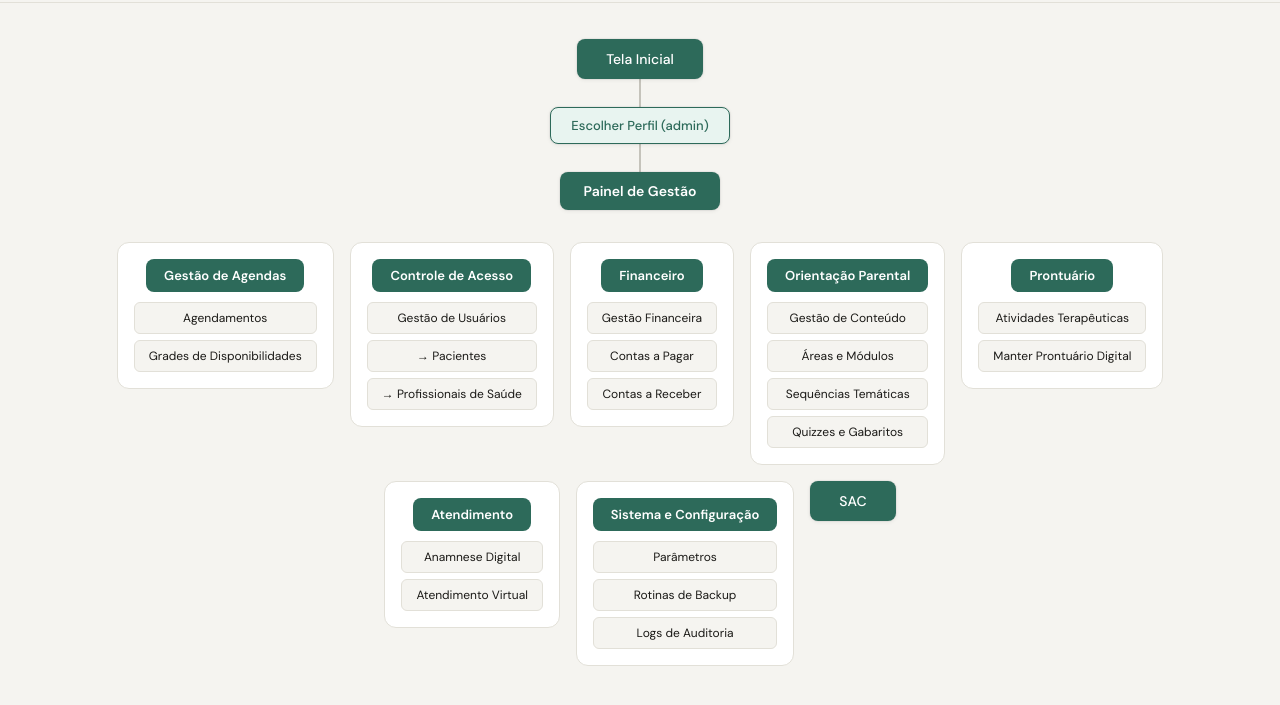
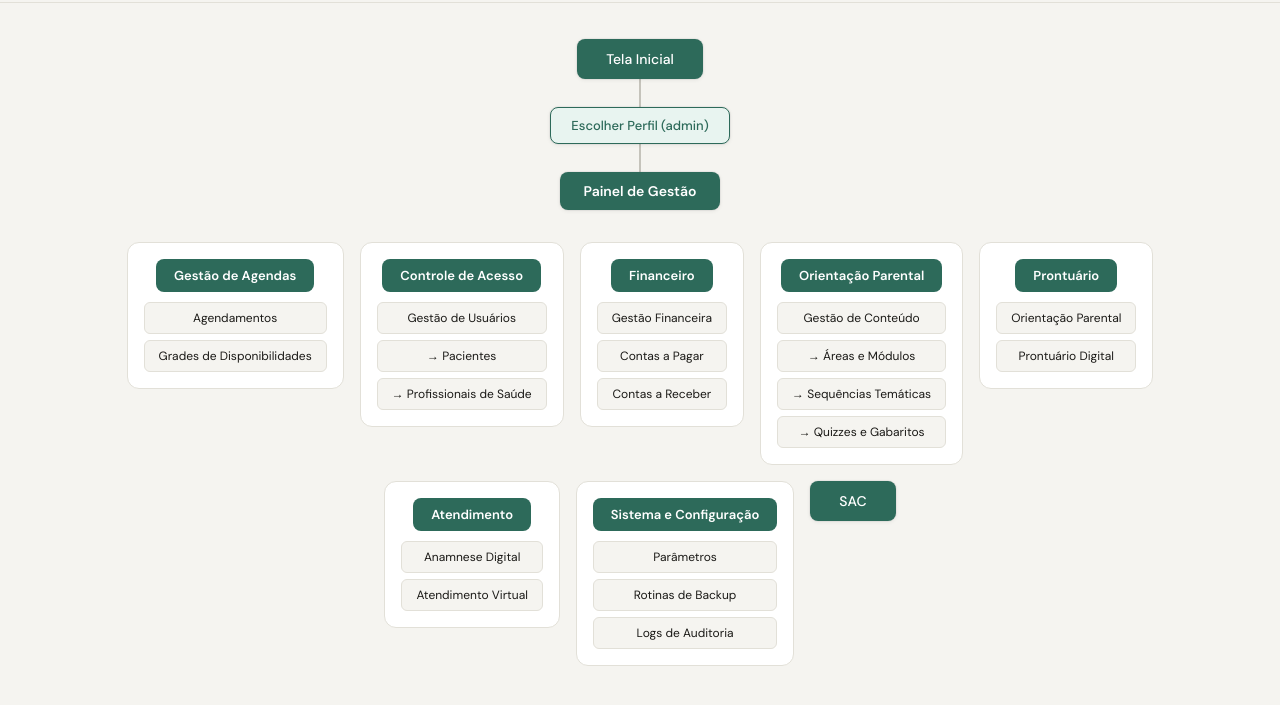
Before and after one commit to jaislon18-hash/Mapa-de-site, a plain HTML site: page index.html in a window 1280 px wide. Shown: the part 79-784 px from the top of the page. Drawn offline with Linux system fonts and the light colour scheme.

Commit message:
Correções

```diff
--- a/index.html
+++ b/index.html
@@ -415,17 +415,17 @@
         <div class="module-title admin-color">Orientação Parental</div>
         <div class="children">
           <div class="child-node">Gestão de Conteúdo</div>
-          <div class="child-node">Áreas e Módulos</div>
-          <div class="child-node">Sequências Temáticas</div>
-          <div class="child-node">Quizzes e Gabaritos</div>
+          <div class="child-node">→ Áreas e Módulos</div>
+          <div class="child-node">→ Sequências Temáticas</div>
+          <div class="child-node">→ Quizzes e Gabaritos</div>
         </div>
       </div>
 
       <div class="module-card">
         <div class="module-title admin-color">Prontuário</div>
         <div class="children">
-          <div class="child-node">Atividades Terapêuticas</div>
-          <div class="child-node">Manter Prontuário Digital</div>
+          <div class="child-node">Orientação Parental</div>
+          <div class="child-node">Prontuário Digital</div>
         </div>
       </div>
 
@@ -494,18 +494,18 @@
       <div class="module-card">
         <div class="module-title profissional-color">Orientação Parental</div>
         <div class="children">
-          <div class="child-node">Gestão de Conteúdo</div>
-          <div class="child-node">Áreas e Módulos</div>
-          <div class="child-node">Sequências Temáticas</div>
-          <div class="child-node">Quizzes e Gabaritos</div>
+          <div class="child-node">Acompanhamento de Conteúdo</div>
+          <div class="child-node">→ Áreas e Módulos</div>
+          <div class="child-node">→ Sequências Temáticas</div>
+          <div class="child-node">→ Quizzes e Gabaritos</div>
         </div>
       </div>
 
       <div class="module-card">
         <div class="module-title profissional-color">Prontuário</div>
         <div class="children">
-          <div class="child-node">Atividades Terapêuticas</div>
-          <div class="child-node">Manter Prontuário Digital</div>
+          <div class="child-node">Orientação Parental</div>
+          <div class="child-node">Prontuário Digital</div>
         </div>
       </div>
       <div class="module-card">
@@ -548,19 +548,19 @@
       <div class="module-card">
         <div class="module-title paciente-color">Orientação Parental</div>
         <div class="children">
-          <div class="child-node">Gestão de Conteúdo</div>
-          <div class="child-node">Áreas e Módulos</div>
-          <div class="child-node">Sequências Temáticas</div>
-          <div class="child-node">Quizzes e Gabaritos</div>
+          <div class="child-node">Acompanhamento de Conteúdo</div>
+          <div class="child-node">→ Áreas e Módulos</div>
+          <div class="child-node">→ Sequências Temáticas</div>
+          <div class="child-node">→ Quizzes e Gabaritos</div>
         </div>
       </div>
+
 
       <div class="module-card">
         <div class="module-title paciente-color">Prontuario</div>
         <div class="children">
-          <div class="child-node">Atividades Terapêuticas</div>
-          <div class="child-node">Controle de Acesso e Edição</div>
-          <div class="child-node">Manter Prontuário Digital</div>
+          <div class="child-node">Orientação Parental</div>
+          <div class="child-node">Prontuário Digital</div>
         </div>
       </div>
 
@@ -599,7 +599,7 @@
       </div>
 
       <div class="module-card">
-        <div class="module-title responsavel-color">Controle de Acesso</div>
+        <div class="module-title responsavel-color">Usuarios</div>
         <div class="children">
           <div class="child-node">Gestão de Usuários</div>
           <div class="child-node">→ Pacientes</div>
@@ -608,11 +608,12 @@
       </div>
 
       <div class="module-card">
-        <div class="module-title responsavel-color">Orientação Parental</div>
+        <div class="module-title responsavel-color">Financeiro</div>
         <div class="children">
-          <div class="child-node">Acompanhar Quizzes e Atividades</div>
+          <div class="child-node">Contas a Receber</div>
         </div>
       </div>
+
       <div class="node accent responsavel-color" style="font-size:14px;padding:10px 28px;">SAC</div>
     </div>
   </div>
```
